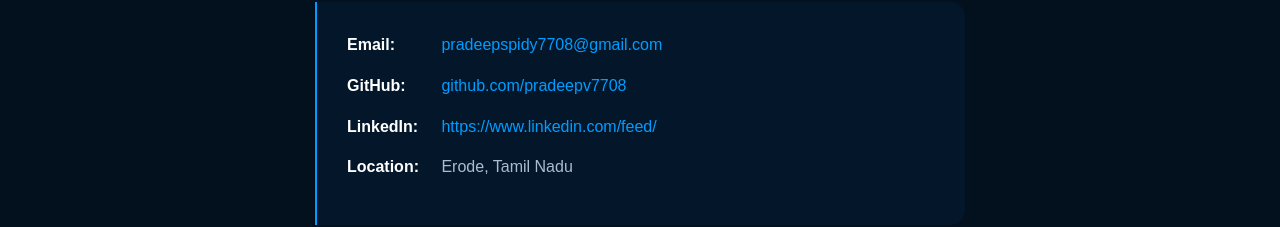
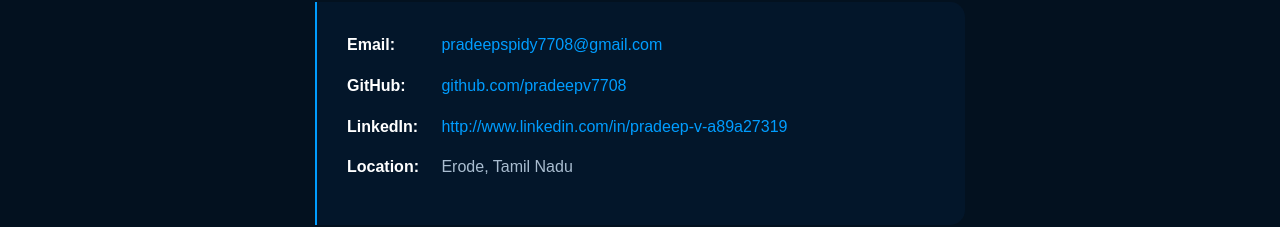
Before and after one commit to pradeepv7708/personal-portfolio, a plain HTML site: page index.html in a window 1280 px wide. Shown: the part 3791-4018 px from the top of the page. Drawn offline with Linux system fonts and the light colour scheme.

Commit message:
Update index.html

```diff
--- a/index.html
+++ b/index.html
@@ -658,7 +658,7 @@
                 <a href="#"
                    target="_blank">
 
-                   https://www.linkedin.com/feed/
+                   http://www.linkedin.com/in/pradeep-v-a89a27319
 
 
 
```
